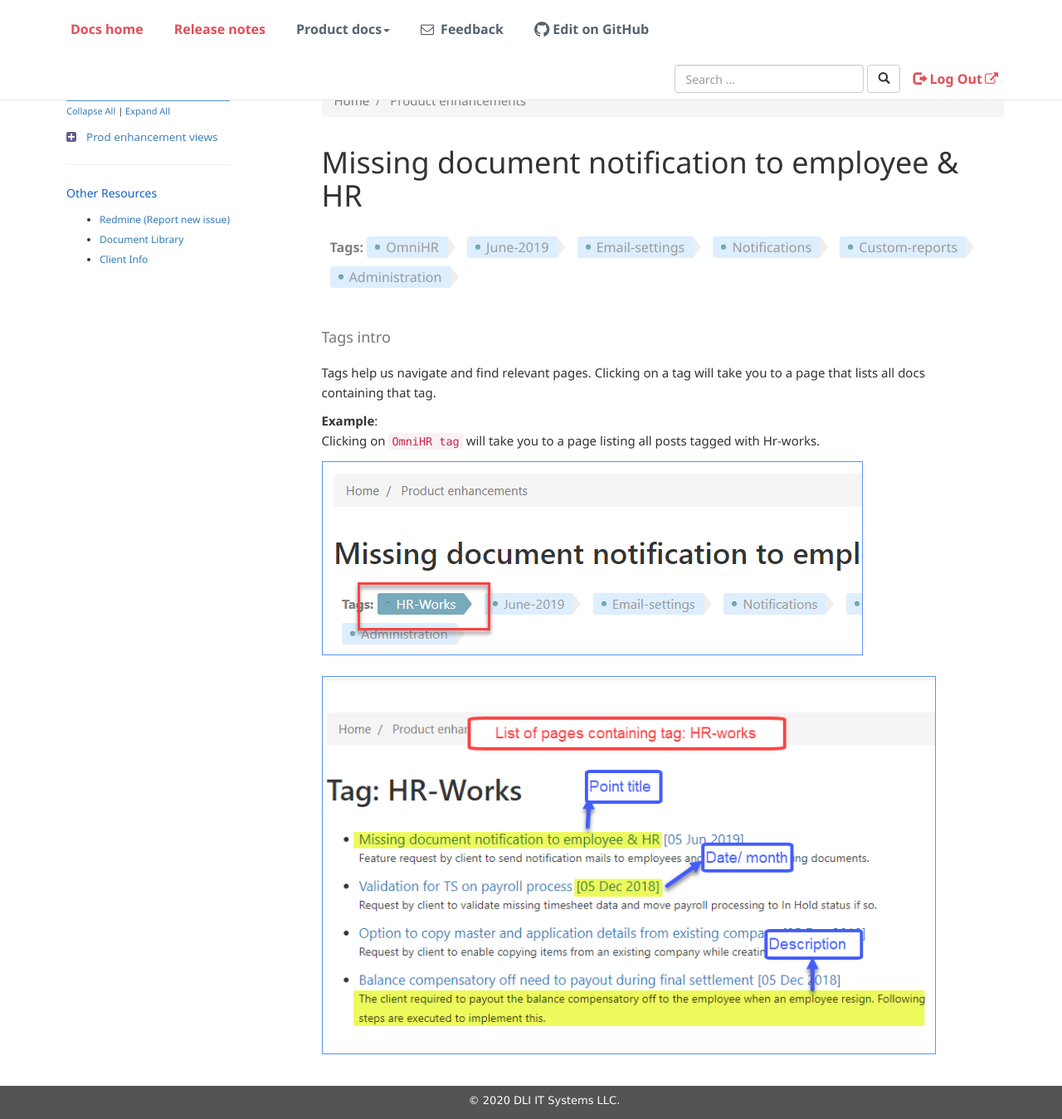
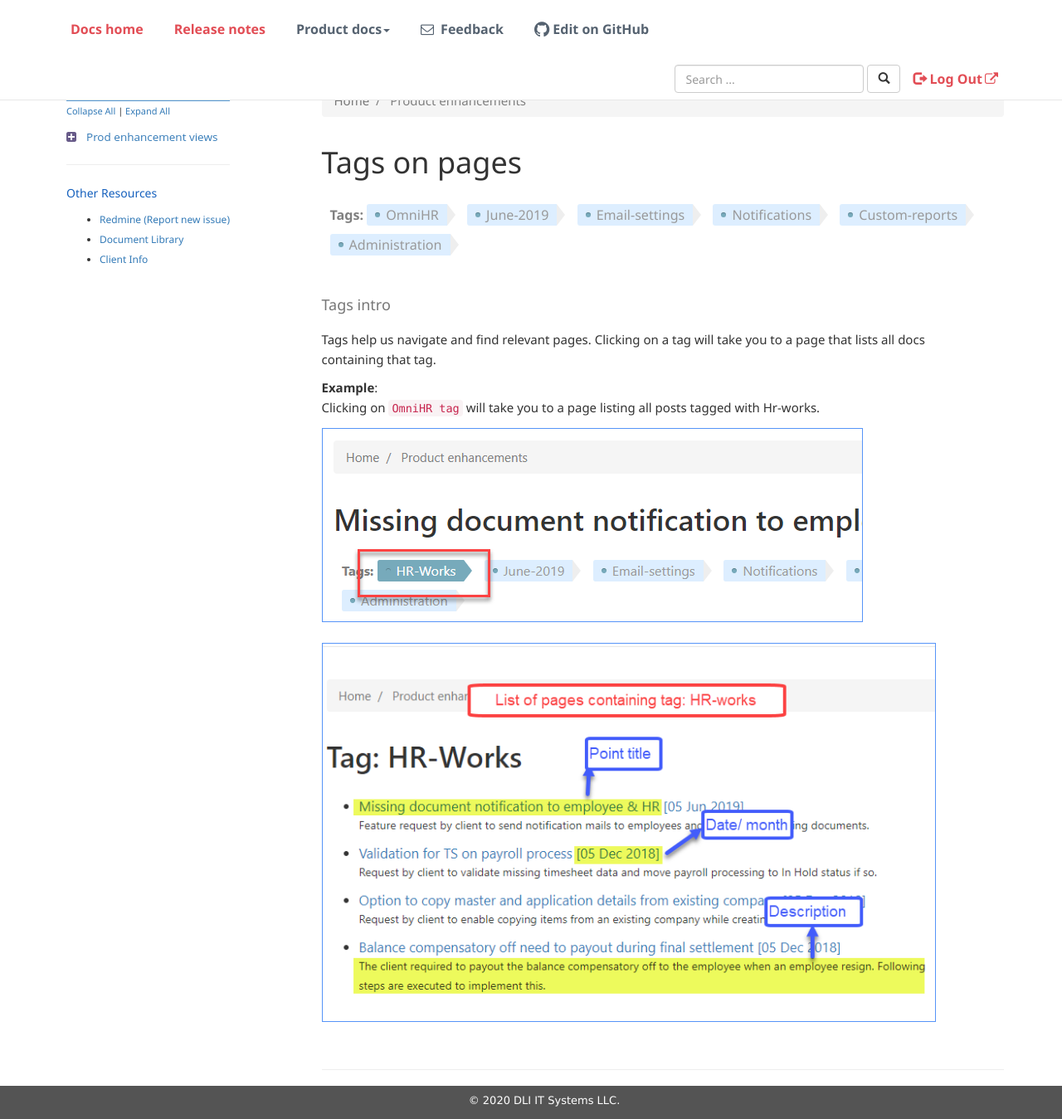
Before and after one commit to weiweitop/documentation, a Jekyll site: the page built from _posts/2019-06-05-tagsOnPages.md, in a window 1280 px wide and 1349 px high. Shown: the whole window at 83% size. Built offline with Jekyll 4.4.1, drawn with Linux system fonts in a browser that asks for light colours; nearby versions of some CDN libraries; comment, search, counter and statistics services are not loaded.

Commit message:
commit
commit 1

```diff
--- a/_posts/2019-06-05-tagsOnPages.md
+++ b/_posts/2019-06-05-tagsOnPages.md
@@ -1,5 +1,5 @@
 ---
-title: Missing document notification to employee & HR
+title: Tags on pages
 sidebar: release
 permalink: tagsOnPages.html
 product: HRW
```
